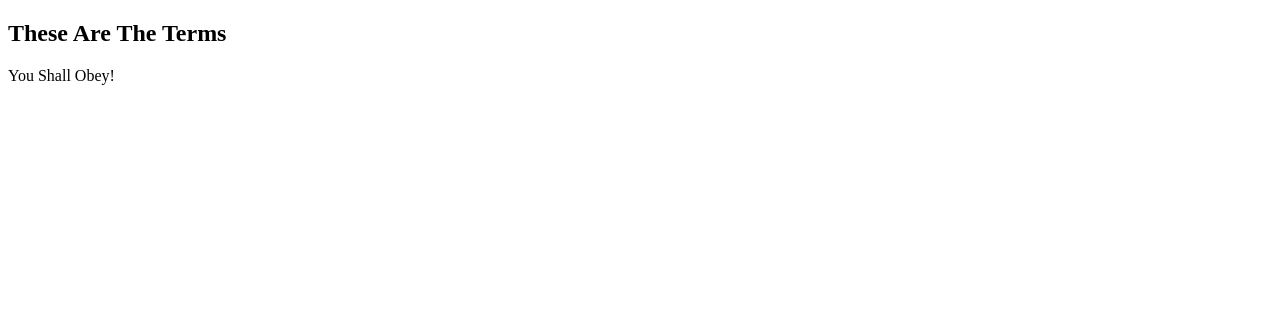
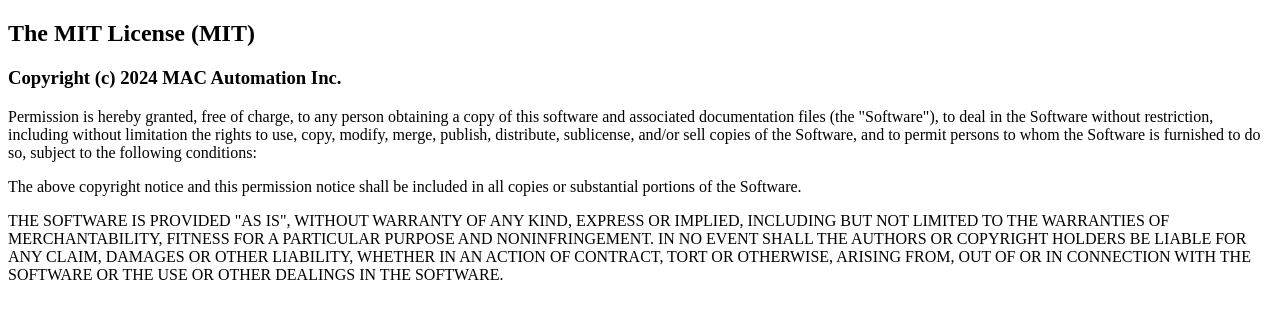
Before and after one commit to macautoinc/mac-echartsdemo-module, a plain HTML site: page widget-module/license.html in a window 1280 px wide. Drawn offline with Linux system fonts and the light colour scheme.

Commit message:
Added wording changes to the component and added MIT license to the module so it is more formal.

```diff
--- a/widget-module/license.html
+++ b/widget-module/license.html
@@ -1,11 +1,28 @@
 <!DOCTYPE html>
 <html lang="en">
 <head>
-    <meta charset="utf-8">
-    <title>License Terms</title>
+<meta charset="utf-8">
+<title>License Terms</title>
 </head>
 <body>
-<h2>These Are The Terms</h2>
-<p>You Shall Obey!</p>
+	<h2>The MIT License (MIT)</h2>
+	<h3>Copyright (c) 2024 MAC Automation Inc.</h3>
+
+	<p>Permission is hereby granted, free of charge, to any person
+		obtaining a copy of this software and associated documentation files
+		(the "Software"), to deal in the Software without restriction,
+		including without limitation the rights to use, copy, modify, merge,
+		publish, distribute, sublicense, and/or sell copies of the Software,
+		and to permit persons to whom the Software is furnished to do so,
+		subject to the following conditions:</p>
+	<p>The above copyright notice and this permission notice shall be
+		included in all copies or substantial portions of the Software.</p>
+	<p>THE SOFTWARE IS PROVIDED "AS IS", WITHOUT WARRANTY OF ANY KIND,
+		EXPRESS OR IMPLIED, INCLUDING BUT NOT LIMITED TO THE WARRANTIES OF
+		MERCHANTABILITY, FITNESS FOR A PARTICULAR PURPOSE AND NONINFRINGEMENT.
+		IN NO EVENT SHALL THE AUTHORS OR COPYRIGHT HOLDERS BE LIABLE FOR ANY
+		CLAIM, DAMAGES OR OTHER LIABILITY, WHETHER IN AN ACTION OF CONTRACT,
+		TORT OR OTHERWISE, ARISING FROM, OUT OF OR IN CONNECTION WITH THE
+		SOFTWARE OR THE USE OR OTHER DEALINGS IN THE SOFTWARE.</p>
 </body>
 </html>
--- a/widget-module/web/package.json
+++ b/widget-module/web/package.json
@@ -3,7 +3,7 @@
   "version": "1.22.22",
   "description": "MACAutoInc Perspective Components",
   "main": "dist/index.js",
-  "author": "Mac Automation Inc.",
+  "author": "MAC Automation Inc.",
   "license": "MIT",
   "private": true,
   "workspaces": [
```
Also changed, not shown: 2 other files.
